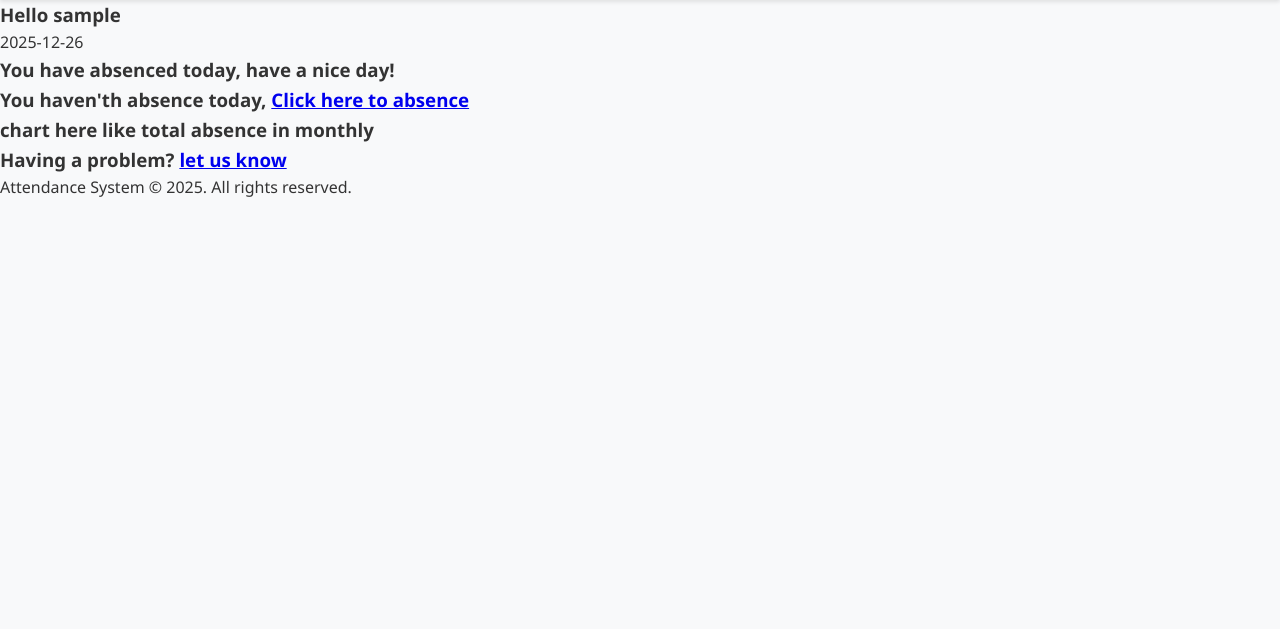
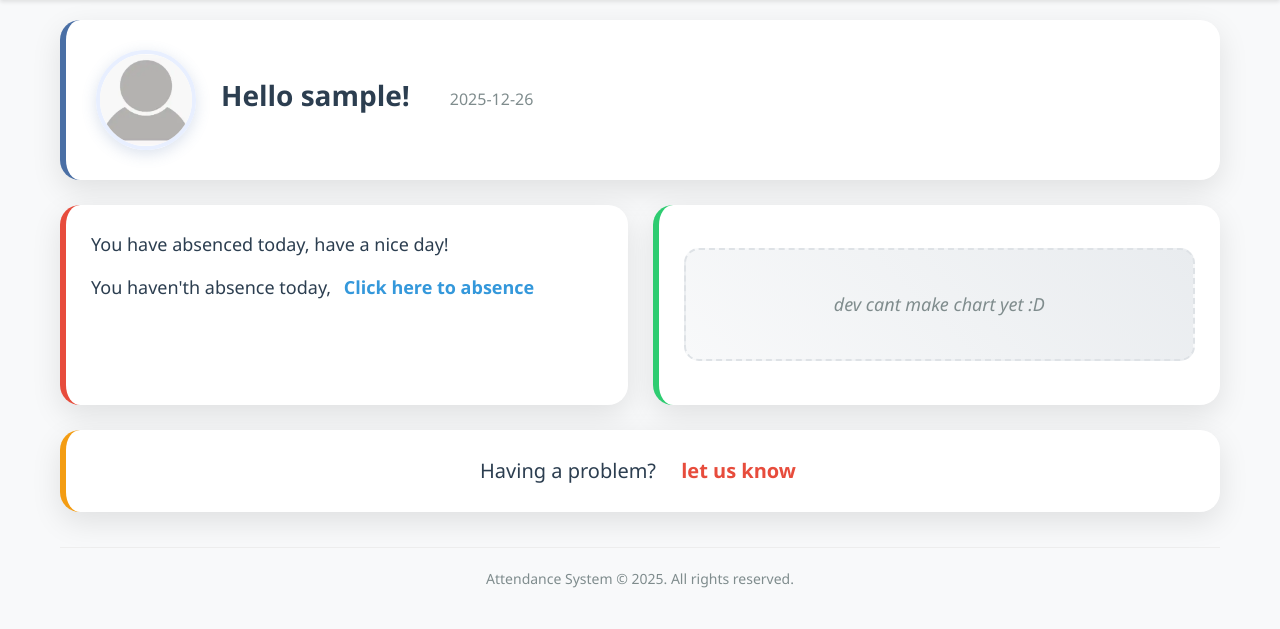
Before and after one commit to AgentEzra/PHP-Absence-Tracker, a PHP site: page /dashboard.php in a window 1280 px wide. Shown: the part 66-695 px from the top of the page. Run offline with PHP 8.4, Linux system fonts and the light colour scheme; the visitor is signed in with stand-in values (Sample User, id 1).

Commit message:
Dashboard CSS
Dashboard CSS

```diff
--- a/dashboard.php
+++ b/dashboard.php
@@ -82,26 +82,27 @@ $stmt->close();
     </div>
 </nav>
 
-<div class="container">
+<div class="dashboard-container">
     <div class="dashboard-part">
-        <h3>Hello <?=$_SESSION['username'] ?></h3>
+        <img src="<?=$profile ?>" alt="Profile" style="max-width: 100px; max-height:100px; border-radius:100px;">
+        <h3>Hello <?=$_SESSION['username'] . "!"?></h3>
         <p><?=$waktu; ?></p>
     </div>
 
-    <div class="dashboard-part">
+    <div class="dashboard-notif">
         <h3>You have absenced today, have a nice day!</h3>
         <h3>You haven'th absence today, <a href="./pages/requestAbsence.php">Click here to absence</a></h3>
     </div>
 
     <div class="dashboard-chart">
-        <h3>chart here like total absence in monthly</h3>
+        <h3>dev cant make chart yet :D</h3>
     </div>
 
     <div class="dashboard-help">
         <h3>Having a problem? <a href="#">let us know</a></h3>
     </div>
 
-    <div class="footer">
+    <div class="dashboard-footer">
             <p>Attendance System © <?php echo date('Y'); ?>. All rights reserved.</p>
         </div>
 </div>
--- a/styleDashboard.css
+++ b/styleDashboard.css
@@ -10,6 +10,214 @@
     line-height: 1.6;
     color: #333;
     background-color: #f8f9fa;
+}
+
+.dashboard-container {
+    max-width: 1200px;
+    margin: 0 auto;
+    display: grid;
+    grid-template-columns: 1fr 1fr;
+    gap: 25px;
+    padding: 20px;
+}
+
+/* Dashboard Part - Profile Section */
+.dashboard-part {
+    grid-column: 1 / -1;
+    background: white;
+    padding: 30px;
+    border-radius: 20px;
+    box-shadow: 0 10px 30px rgba(0, 0, 0, 0.1);
+    display: flex;
+    align-items: center;
+    gap: 25px;
+    border-left: 6px solid #4a6fa5;
+}
+
+.dashboard-part img {
+    width: 100px;
+    height: 100px;
+    border-radius: 50%;
+    object-fit: cover;
+    border: 4px solid #e8efff;
+    box-shadow: 0 4px 15px rgba(74, 111, 165, 0.2);
+}
+
+.dashboard-part h3 {
+    color: #2c3e50;
+    font-size: 28px;
+    margin-bottom: 8px;
+    font-weight: 600;
+}
+
+.dashboard-part p {
+    color: #7f8c8d;
+    font-size: 16px;
+    /* background: #f8f9fa; */
+    padding: 8px 15px;
+    border-radius: 10px;
+    display: inline-block;
+    /* border: 1px solid #eaeaea; */
+}
+
+/* Notification Section */
+.dashboard-notif {
+    background: white;
+    padding: 25px;
+    border-radius: 20px;
+    box-shadow: 0 10px 30px rgba(0, 0, 0, 0.1);
+    border-left: 6px solid #e74c3c;
+}
+
+.dashboard-notif h3 {
+    color: #2c3e50;
+    font-size: 18px;
+    line-height: 1.6;
+    margin-bottom: 15px;
+    font-weight: 500;
+}
+
+.dashboard-notif a {
+    color: #3498db;
+    text-decoration: none;
+    font-weight: 600;
+    transition: color 0.3s;
+    padding: 4px 8px;
+    border-radius: 6px;
+    /* background: #ebf5ff; */
+}
+
+.dashboard-notif a:hover {
+    color: #2980b9;
+    background: #d6eaf8;
+}
+
+/* Chart Section */
+.dashboard-chart {
+    background: white;
+    padding: 25px;
+    border-radius: 20px;
+    box-shadow: 0 10px 30px rgba(0, 0, 0, 0.1);
+    border-left: 6px solid #2ecc71;
+    display: flex;
+    flex-direction: column;
+    justify-content: center;
+    min-height: 200px;
+}
+
+.dashboard-chart h3 {
+    color: #7f8c8d;
+    font-size: 18px;
+    text-align: center;
+    font-weight: 500;
+    font-style: italic;
+    padding: 40px 20px;
+    background: linear-gradient(45deg, #f8f9fa, #e9ecef);
+    border-radius: 15px;
+    border: 2px dashed #dee2e6;
+}
+
+/* Help Section */
+.dashboard-help {
+    grid-column: 1 / -1;
+    background: white;
+    padding: 25px;
+    border-radius: 20px;
+    box-shadow: 0 10px 30px rgba(0, 0, 0, 0.1);
+    border-left: 6px solid #f39c12;
+    text-align: center;
+}
+
+.dashboard-help h3 {
+    color: #2c3e50;
+    font-size: 20px;
+    font-weight: 500;
+}
+
+.dashboard-help a {
+    color: #e74c3c;
+    text-decoration: none;
+    font-weight: 600;
+    transition: color 0.3s;
+    padding: 4px 10px;
+    border-radius: 6px;
+    /* background: #fdedec; */
+    margin-left: 10px;
+    font-weight: 700;
+}
+
+.dashboard-help a:hover {
+    color: #c0392b;
+    background: #fadbd8;
+}
+
+/* Footer */
+.dashboard-footer {
+    grid-column: 1 / -1;
+    text-align: center;
+    padding: 20px;
+    color: #7f8c8d;
+    font-size: 14px;
+    border-top: 1px solid #eee;
+    margin-top: 10px;
+}
+
+/* Responsive Design */
+@media (max-width: 768px) {
+    .dashboard-container {
+        grid-template-columns: 1fr;
+        gap: 20px;
+        padding: 10px;
+    }
+
+    .dashboard-part {
+        flex-direction: column;
+        text-align: center;
+        padding: 25px;
+    }
+
+    .dashboard-part h3 {
+        font-size: 24px;
+    }
+
+    .dashboard-notif,
+    .dashboard-chart {
+        grid-column: 1 / -1;
+    }
+}
+
+/* Animation for card entrance */
+.dashboard-part,
+.dashboard-notif,
+.dashboard-chart,
+.dashboard-help {
+    animation: slideUp 0.6s ease-out;
+    animation-fill-mode: both;
+}
+
+.dashboard-notif { animation-delay: 0.1s; }
+.dashboard-chart { animation-delay: 0.2s; }
+.dashboard-help { animation-delay: 0.3s; }
+
+@keyframes slideUp {
+    from {
+        opacity: 0;
+        transform: translateY(30px);
+    }
+    to {
+        opacity: 1;
+        transform: translateY(0);
+    }
+}
+
+/* Hover effects */
+.dashboard-part:hover,
+.dashboard-notif:hover,
+.dashboard-chart:hover,
+.dashboard-help:hover {
+    transform: translateY(-5px);
+    transition: transform 0.3s ease;
+    box-shadow: 0 15px 40px rgba(0, 0, 0, 0.15);
 }
 
 /* Navigation styles */
```
